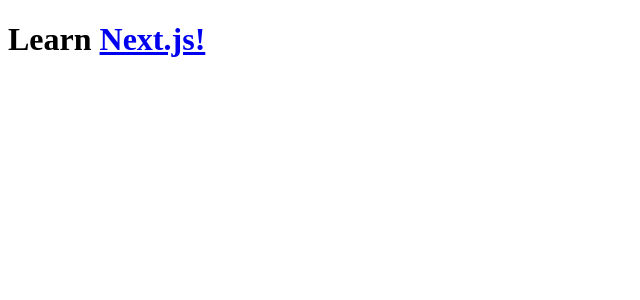
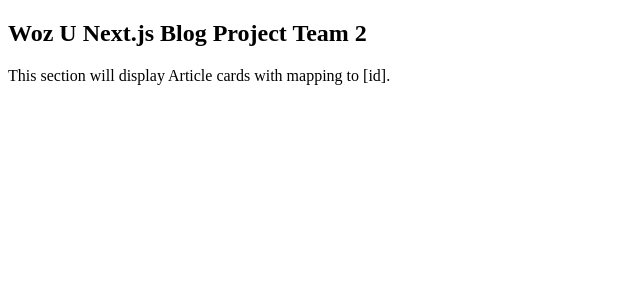
Before and after one commit to JCoonceWozU/woz-blog-fe-client-team2, a Next.js app: page / in a window 1280 px wide. Shown: the top 300 px of the page, without its empty margins (0-640 px from the left). Built offline with nearby package versions, Linux system fonts and the light colour scheme.

Commit message:
Added Basic Home Page Layout

```diff
--- a/pages/index.js
+++ b/pages/index.js
@@ -1,21 +1,24 @@
 import Head from 'next/head'
-import {siteTitle} from "../components/layout";
+import Layout, {siteTitle} from "../components/layout";
 import React from "react";
 
 export default function Home() {
     return (
-    <div className="container">
+        <Layout home>
             <Head>
                 <title>{siteTitle}</title>
                 {/*<link rel="icon" href="/favicon.ico" />*/}
             </Head>
 
-      <main>
-        <h1 className="title">
-          Learn <a href="https://nextjs.org">Next.js!</a>
+            <section>
+                <h1>
+                    {siteTitle}
                 </h1>
-      </main>
+            </section>
+            <section>
+                <p>This section will display Article cards with mapping to [id].</p>
+            </section>
 
-    </div>
+        </Layout>
     )
 }
```
Lines whose indentation alone changed are shown as unchanged.
